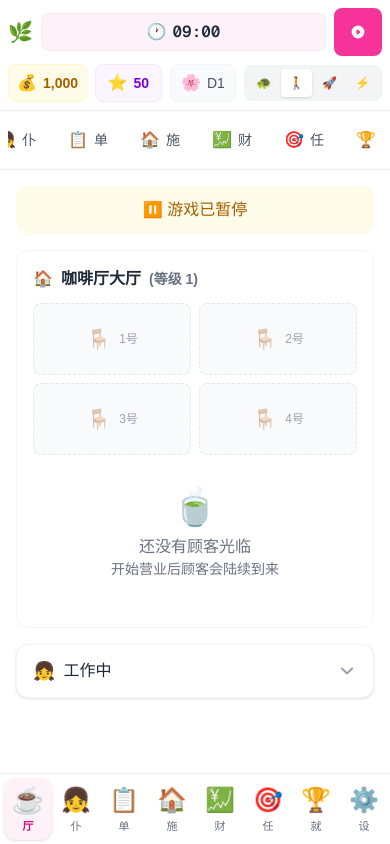
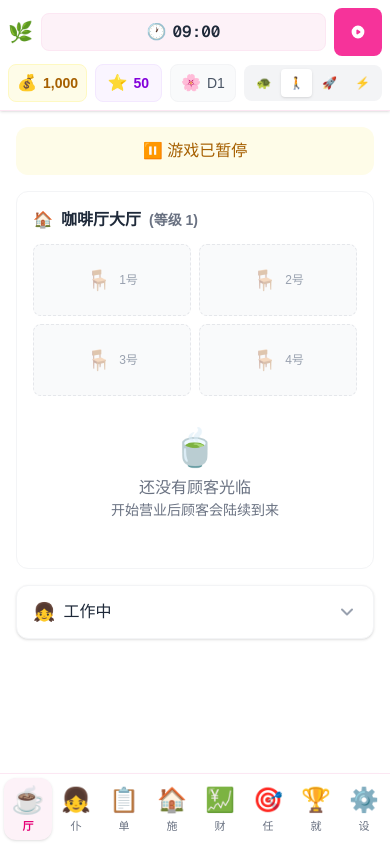
Before and after one commit to Rotundity-Project/Rosemary-Maidcafe, a Next.js app: page / in a window 390 px wide. Built offline with nearby package versions, Linux system fonts and the light colour scheme.

Commit message:
fix: 移动端隐藏顶部导航栏，只保留底部导航

```diff
--- a/src/components/game/GameUI.tsx
+++ b/src/components/game/GameUI.tsx
@@ -110,8 +110,10 @@ export function GameUI() {
       {/* Top Bar - Requirements: 9.2 */}
       <TopBar />
 
-      {/* Navigation - Requirements: 9.3 */}
-      <Navigation />
+      {/* Navigation - Desktop only, mobile uses bottom nav */}
+      <div className="hidden sm:block">
+        <Navigation />
+      </div>
 
       {/* Main Content Area with Side Navigation for Landscape - Requirements: 8.3, 9.1 */}
       <div className="flex-1 flex overflow-hidden">
```
